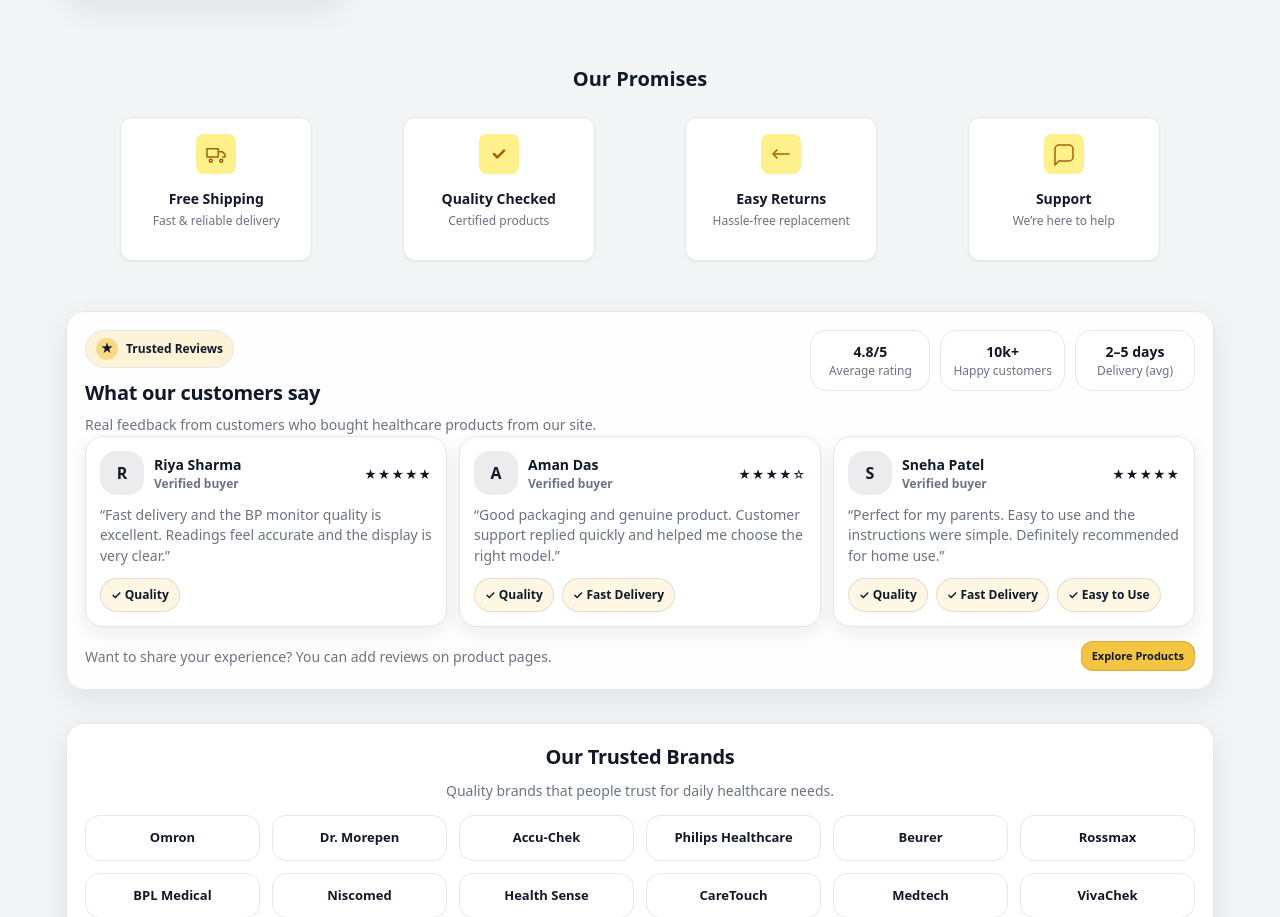
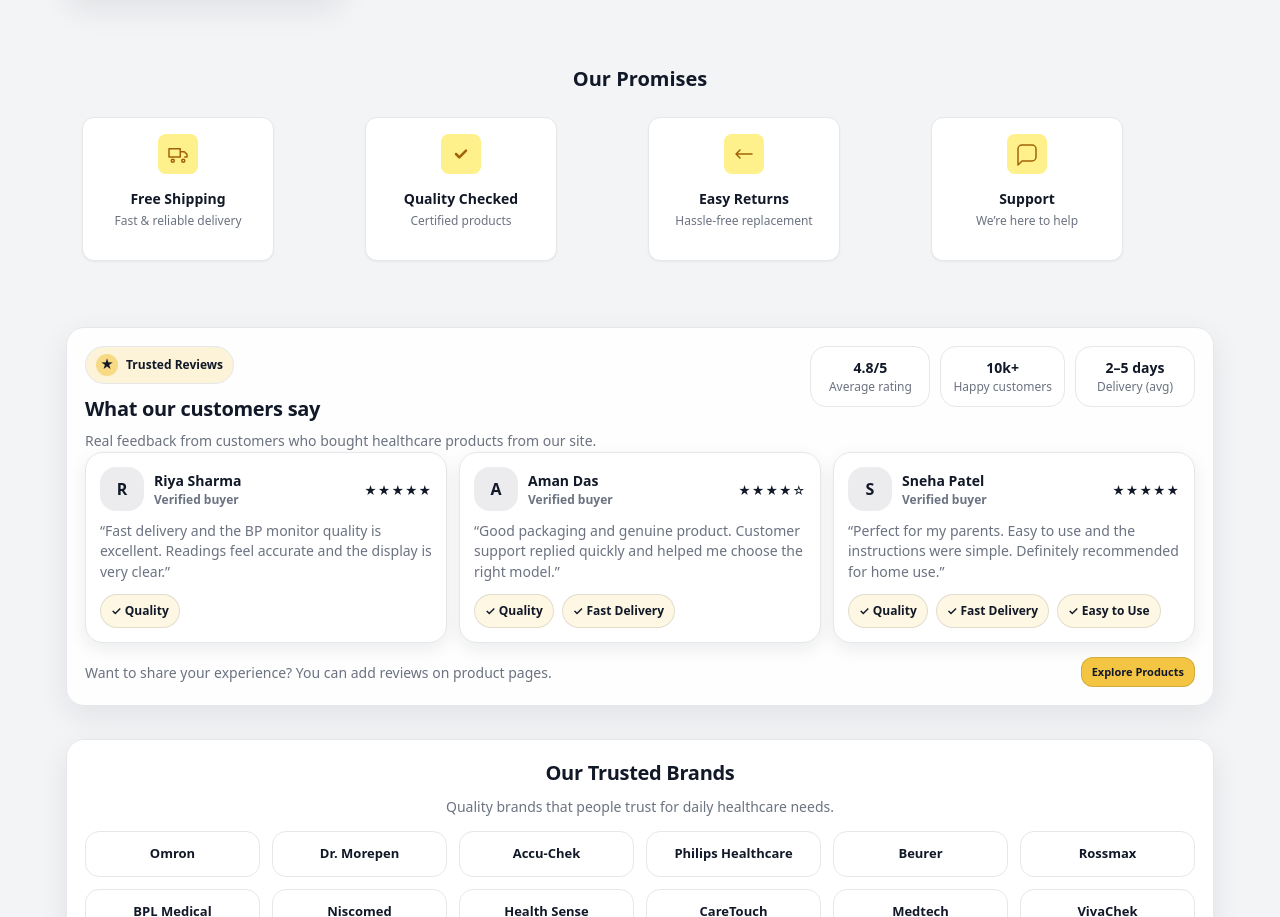
Before and after one commit to karismita27/healthcare_store, a React (Vite) app: page / in a window 1280 px wide. Shown: the part 1256-2173 px from the top of the page. Built offline with nearby package versions, Linux system fonts and the light colour scheme.

Commit message:
promise section

```diff
--- a/src/pages/Home.jsx
+++ b/src/pages/Home.jsx
@@ -177,9 +177,9 @@ export default function Home() {
       <div className="max-w-6xl mx-auto px-4">
         <h2 className="text-center font-semibold text-xl mb-6">Our Promises</h2>
 
-        <div className="grid grid-cols-4 gap-4 place-items-center">
+        <div className="flex sm:grid gap-4 pb-4 overflow-x-auto sm:overflow-visible sm:grid-cols-2 lg:grid-cols-4">
           {promises.map((p) => (
-            <div key={p.title} className="flex flex-col items-center text-center bg-white border border-gray-200 rounded-xl p-4 shadow-sm w-48 h-36">
+            <div key={p.title} className="min-w-[26px] sm:min-w-0 flex flex-col items-center text-center bg-white border border-gray-200 rounded-xl p-4 shadow-sm w-48 h-36">
               <div className="w-10 h-10 bg-yellow-200 text-yellow-700 rounded-lg flex items-center justify-center text-sm">
                 <PromiseIcon type = {p.type} />
               </div>
```
